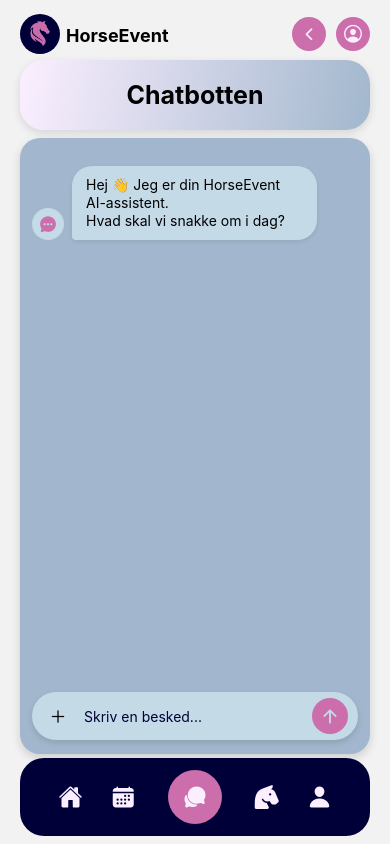
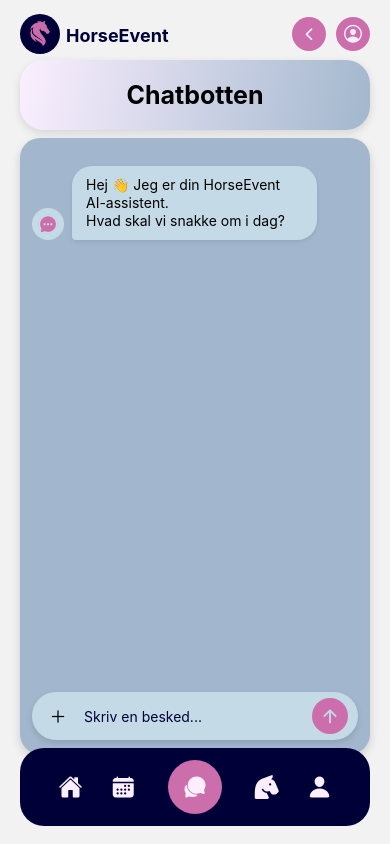
Before and after one commit to Nisamizzi63/HorseEventApp, a React Native app: screen /Chatbot in a window 390 px wide. Built offline with nearby package versions, Linux system fonts and the light colour scheme.

Commit message:
fixed keyboard vertical offset

```diff
--- a/components/layout/HomeScreenLayout/MenuCard.js
+++ b/components/layout/HomeScreenLayout/MenuCard.js
@@ -1,4 +1,3 @@
-// components/MenuCard.js
 import React from 'react';
 import { TouchableOpacity, Text, StyleSheet, View, StyleSheet as RNStyleSheet } from 'react-native';
 import { LinearGradient } from 'expo-linear-gradient';
--- a/components/layout/SharedLayout/BottomMenuNavBar.js
+++ b/components/layout/SharedLayout/BottomMenuNavBar.js
@@ -35,7 +35,7 @@ const styles = StyleSheet.create({
     position: 'absolute',
     left: -4,
     right: -4,
-    bottom: 8,
+    bottom: 18,
     flexDirection: 'row',
     justifyContent: 'space-around',
     alignItems: 'center',
--- a/components/layout/SharedLayout/Header.js
+++ b/components/layout/SharedLayout/Header.js
@@ -1,4 +1,3 @@
-// components/Header.js
 import React from 'react';
 import {
   View,
@@ -92,26 +91,25 @@ const styles = StyleSheet.create({
   logoImage: {
     width: 50,
     height: 35,
-    tintColor: '#cb6eabff',
+    tintColor: palette.pink,
   },
 
-  /* NEW: vertical column */
   titleColumn: {
     flexDirection: 'column',
     justifyContent: 'center',
   },
 
   headerTitle: {
-    color: palette.cyanSoft,
+    color: palette.darkblue,
     fontSize: 18,
     fontWeight: '700',
-    marginBottom: -2,   // pulls welcome text closer
+    marginBottom: -2,
   },
 
   welcomeText: {
     color: palette.darkblue,
     fontSize: 13,
-    marginTop: 0,       // keeps it snug under the title
+    marginTop: 0,
   },
 
   headerRight: {
--- a/screens/ChatbotScreen.js
+++ b/screens/ChatbotScreen.js
@@ -103,7 +103,7 @@ export default function ChatbotScreen() {
       <KeyboardAvoidingView
         style={styles.keyboardWrapper}
         behavior={Platform.OS === 'ios' ? 'padding' : undefined}
-        keyboardVerticalOffset={80}
+        keyboardVerticalOffset={-90}
       >
         {/* Global header (som på HomeScreen) */}
         <View style={styles.headerWrapper}>
```
